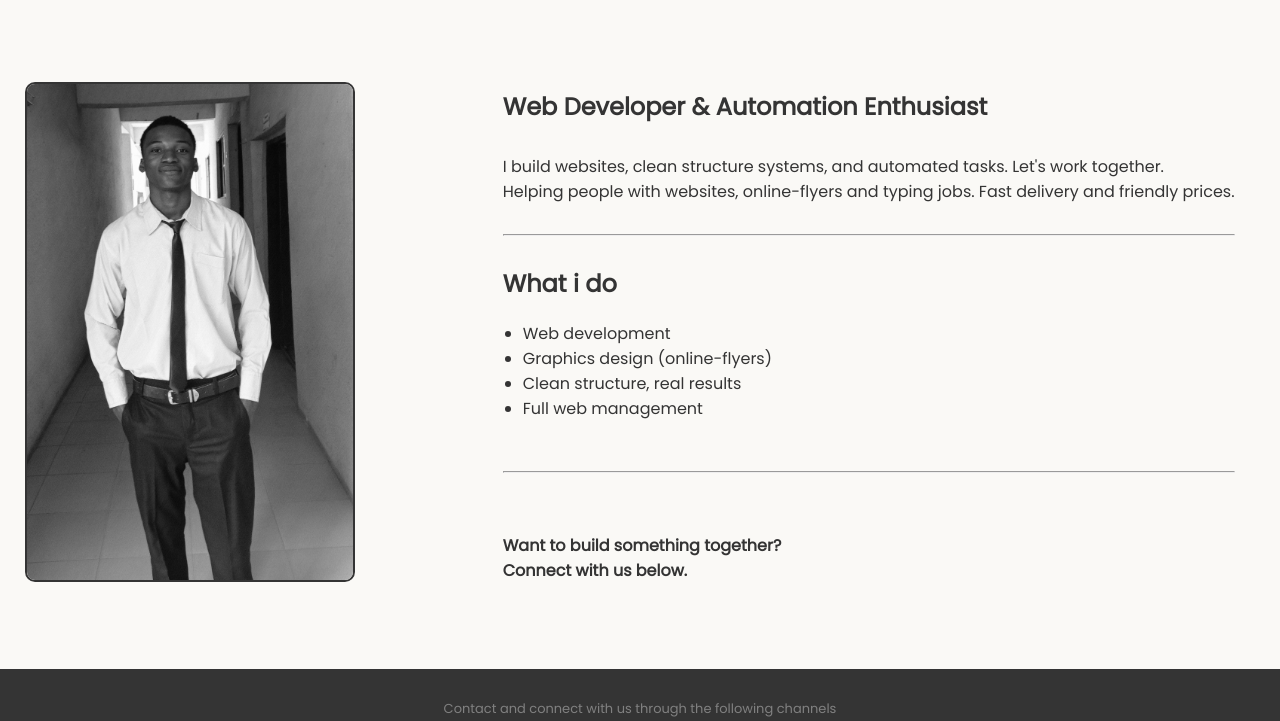
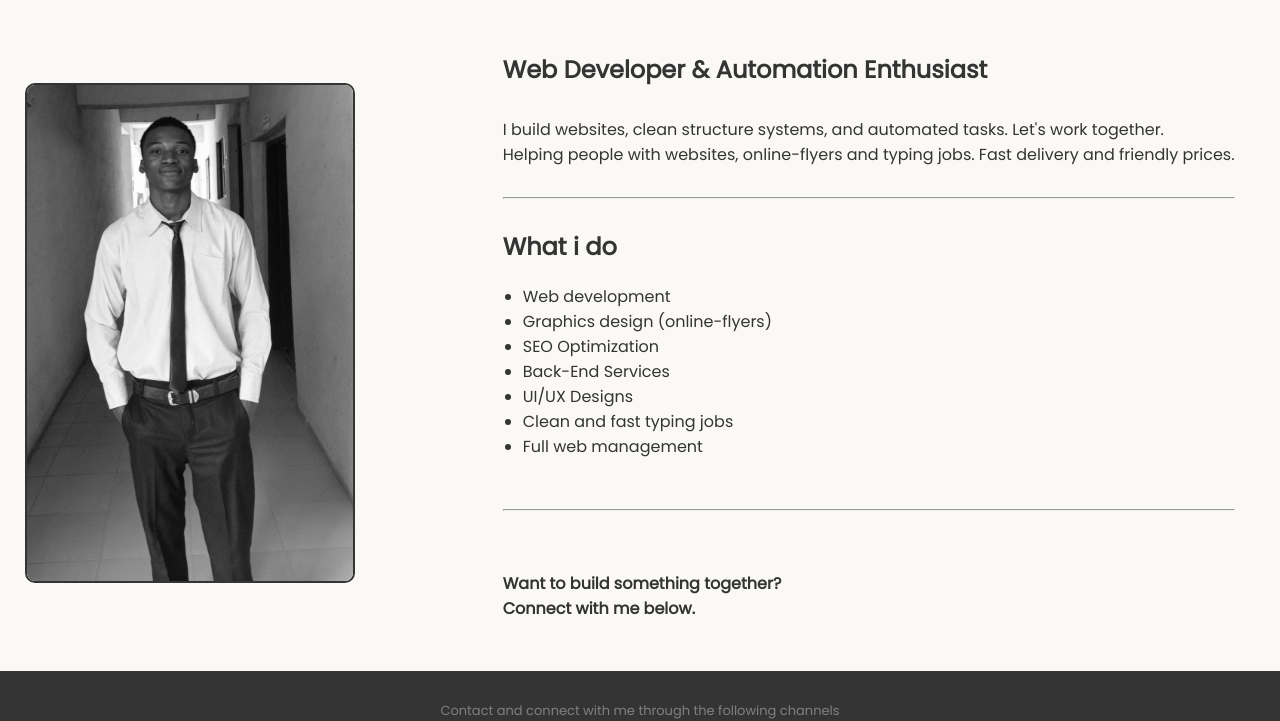
Before and after one commit to Ifeanyijosephh/My-Portfolio, a plain HTML site: page index.html in a window 1280 px wide. Shown: the part 88-809 px from the top of the page. Drawn offline with Linux system fonts and the light colour scheme.

Commit message:
added new write ups in the lists inside the index and service page

```diff
--- a/index.html
+++ b/index.html
@@ -58,14 +58,17 @@
                 <ul>
                     <li>Web development </li>
                     <li> Graphics design (online-flyers) </li>
-                    <li> Clean structure, real results </li>
+                    <li>SEO Optimization</li>
+                    <li>Back-End Services</li>
+                    <li>UI/UX Designs</li>
+                    <li> Clean and fast typing jobs </li>
                     <li> Full web management </li>
                 </ul>
             </article>
             <hr>
             <aside>
                 <p><strong> Want to build something together? <br>
-                 Connect with us below.</strong></p>
+                 Connect with me below.</strong></p>
             </aside>
             </div>
             </div>
@@ -73,7 +76,7 @@
         </div>
     </main>
     <footer>
-        <p>Contact and connect with us through the following channels</p>
+        <p>Contact and connect with me through the following channels</p>
             <div class="footer-icons">
                 <a href="mailto:ifecodigitalservices@gmail.com" target="_blank"><i class="fa-solid fa-envelope envelope-icon"></i></a>
                 <a href="https://github.com/ifeanyijosephh" target="_blank"><i class="fa-brands fa-github github-icon"></i></a>
```
Also changed, not shown: services.html (+3 -1 lines).
